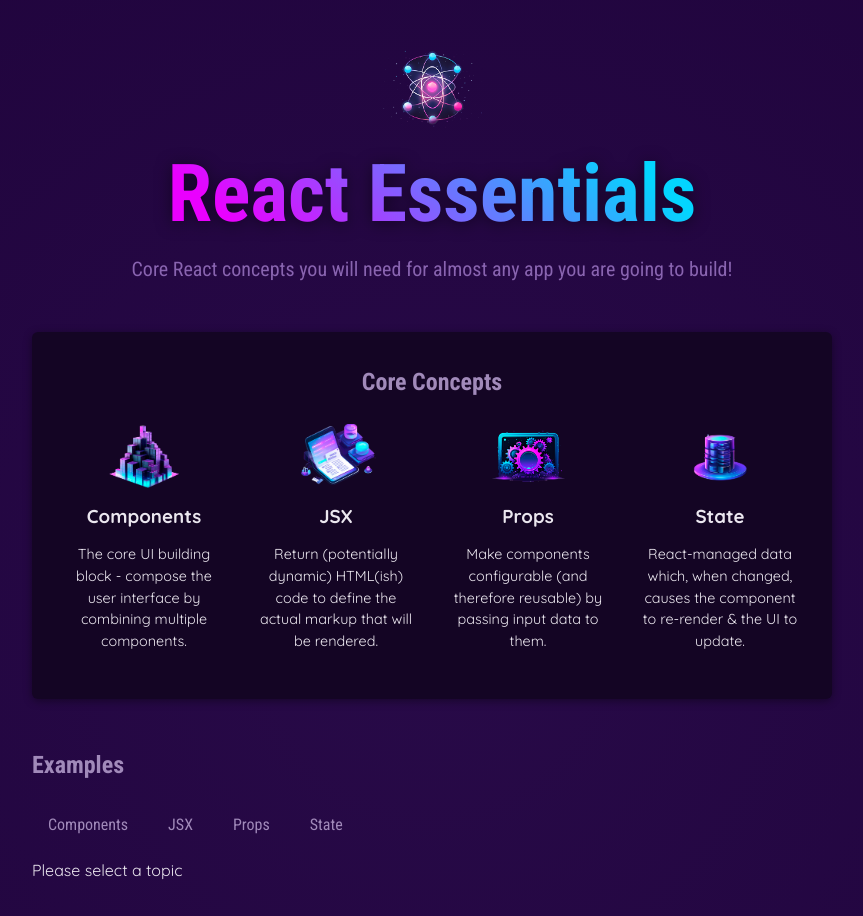
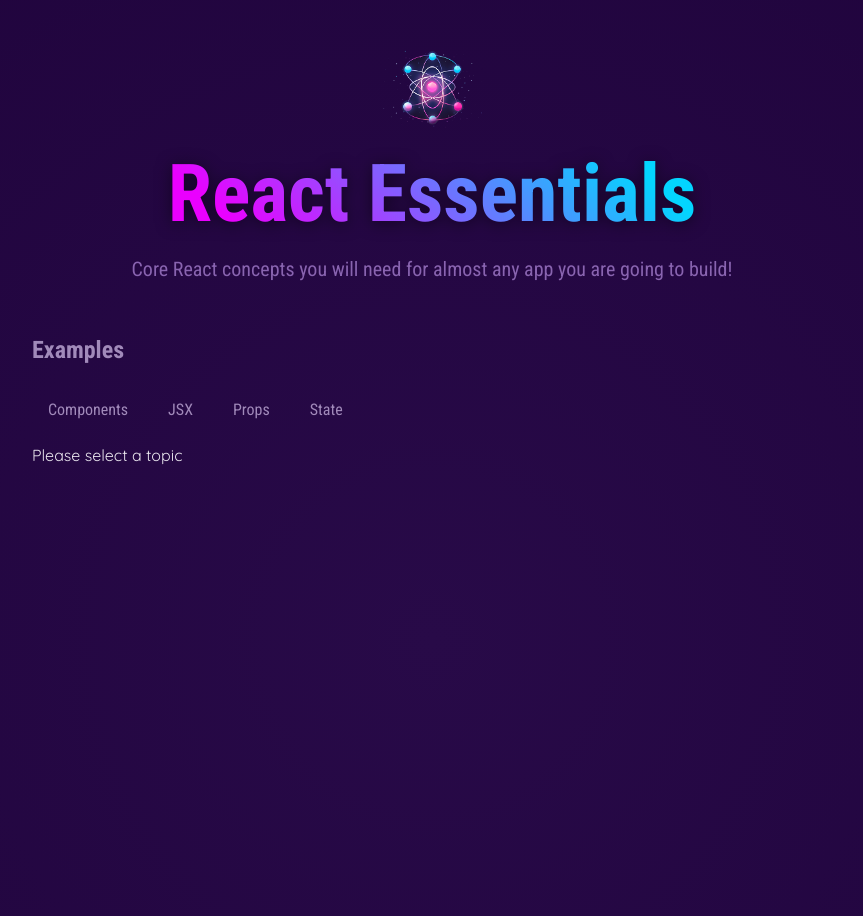
Before and after one commit to ReyMontero13/bootcamp, a React (Vite) app: page / in a window 1280 px wide. Shown: the top 916 px of the page, without its empty margins (208-1071 px from the left). Built offline with nearby package versions, Linux system fonts and the light colour scheme.

Commit message:
Splitting Component by Feature and State

```diff
--- a/src/App.jsx
+++ b/src/App.jsx
@@ -37,12 +37,7 @@
     <>
       <Header />
       <main>
-        <section id="core-concepts">
-          <h2>Core Concepts</h2>
-          <ul>
-            {CORE_CONCEPTS.map((conceptItem) => <CoreConcept key={conceptItem.title} {...conceptItem} />)}
-          </ul>
-        </section>
+
         <section id="examples">
           <h2>Examples</h2>
           <menu>
```
Also changed, not shown: src/components/CoreConcepts.jsx (added, +13 -0 lines), src/components/Examples.jsx (added).
